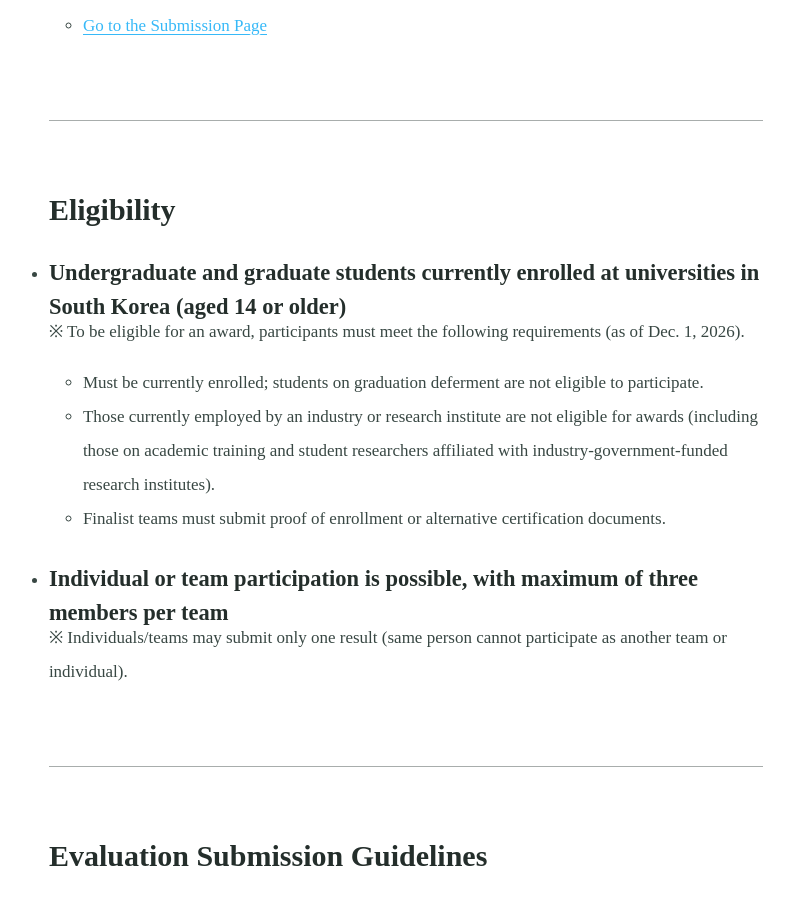
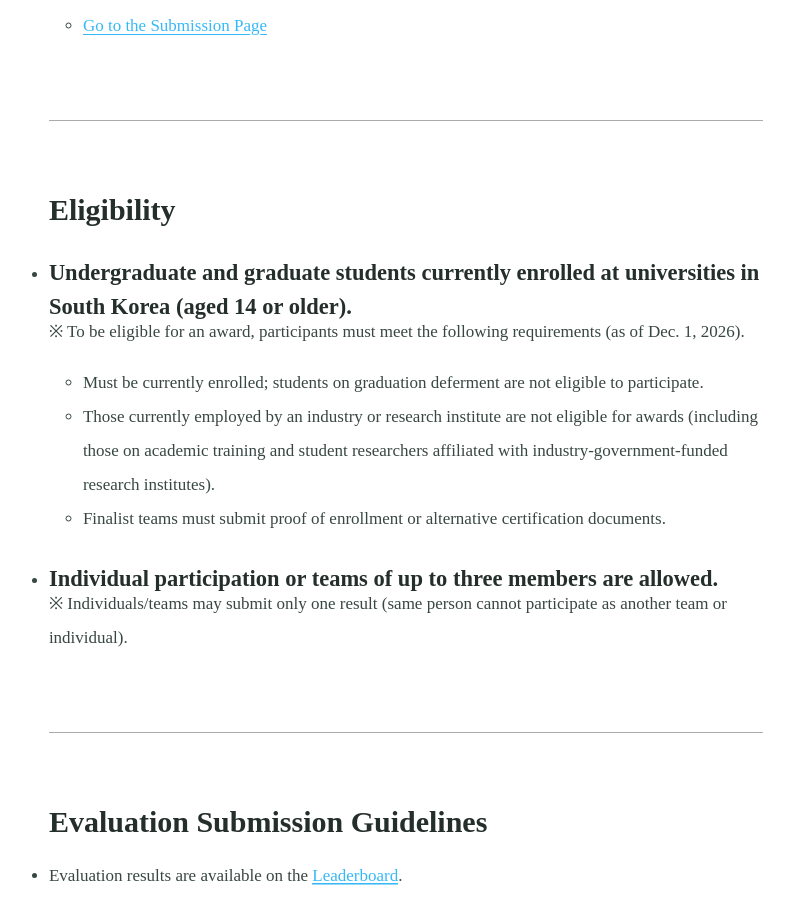
Before and after one commit to AISystemChallenge/AISystemChallenge.github.io, a Jekyll site: the page built from challenge.md, in a window 1280 px wide and 900 px high, scrolled down 1811 px. Shown: the whole window, without its empty margins (234-1028 px from the left). Built offline with Jekyll 4.4.1, drawn with Linux system fonts in a browser that asks for light colours; some web fonts are replaced; our own code applies the rules of GitHub Pages for plain Markdown files; some of the changed text lies outside the part shown.

Commit message:
Update challenge.md

```diff
--- a/challenge.md
+++ b/challenge.md
@@ -14,12 +14,12 @@ excerpt:
 <hr>
 
 ### 참가 자격
-* ##### 현재 국내 대학에 재학 중인 대학생 및 대학원생 (만 14세 이상)
+* ##### 현재 국내 대학에 재학 중인 대학생 및 대학원생 (만 14세 이상).
   ※ 수상은 아래 조건을 충족해야 합니다. (‘26년 12월 1일 기준)
   * 학적 상태가 재학 상태이어야 하고, 졸업유예생은 참여불가.
   * 산업체, 연구소 등에 재직 중인 사람은 수상 불가 (학술 연수중인 사람, 산업정부출연연구소 소속 학생연구원 포함).
   * 최종 수상후보 팀은 재학증명서 또는 대체인증서류 제출 필수.
-* ##### 개인 또는 팀으로 참여 가능하며, 팀 당 최대 3명까지 구성**
+* ##### 개인 또는 팀으로 참여 가능하며, 팀 당 최대 3명까지 구성.**
   ※ 개인/팀은 1개 결과물만 제출 가능 (동일인이 개인 또는 복수팀에 중복하여 참여 불가).
 <hr>
 
@@ -36,12 +36,12 @@ excerpt:
 <hr>
 
 ### Eligibility
-* ##### Undergraduate and graduate students currently enrolled at universities in South Korea (aged 14 or older)
+* ##### Undergraduate and graduate students currently enrolled at universities in South Korea (aged 14 or older).
   ※ To be eligible for an award, participants must meet the following requirements (as of Dec. 1, 2026).
   * Must be currently enrolled; students on graduation deferment are not eligible to participate.
   * Those currently employed by an industry or research institute are not eligible for awards (including those on academic training and student researchers affiliated with industry-government-funded research institutes).
   * Finalist teams must submit proof of enrollment or alternative certification documents.
-* ##### Individual or team participation is possible, with maximum of three members per team
+* ##### Individual participation or teams of up to three members are allowed.
   ※ Individuals/teams may submit only one result (same person cannot participate as another team or individual).
 <hr>
 
```
